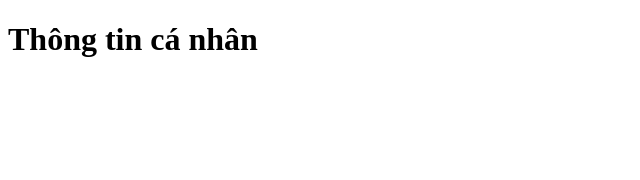
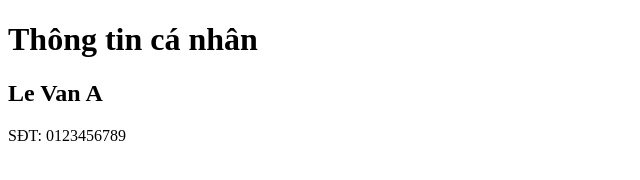
Before and after one commit to namdp1999/shop-online, a plain HTML site: page profile.html in a window 1280 px wide. Shown: the whole page, without its empty margins (0-640 px from the left). Drawn offline with Linux system fonts and the light colour scheme.

Commit message:
Cập nhật thêm họ tên + SĐT

```diff
--- a/profile.html
+++ b/profile.html
@@ -7,5 +7,9 @@
 </head>
 <body>
   <h1>Thông tin cá nhân</h1>
+
+  <h2>Le Van A</h2>
+
+  <p>SĐT: 0123456789</p>
 </body>
 </html>
```
